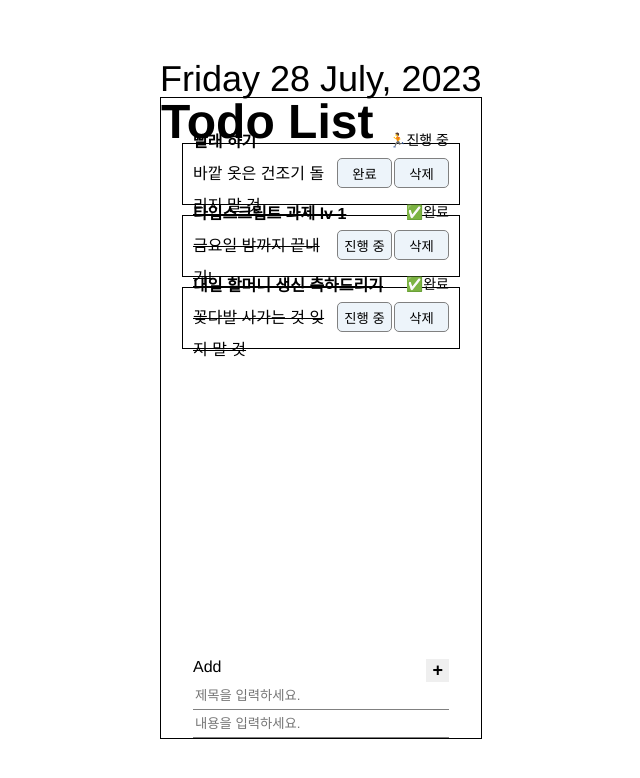
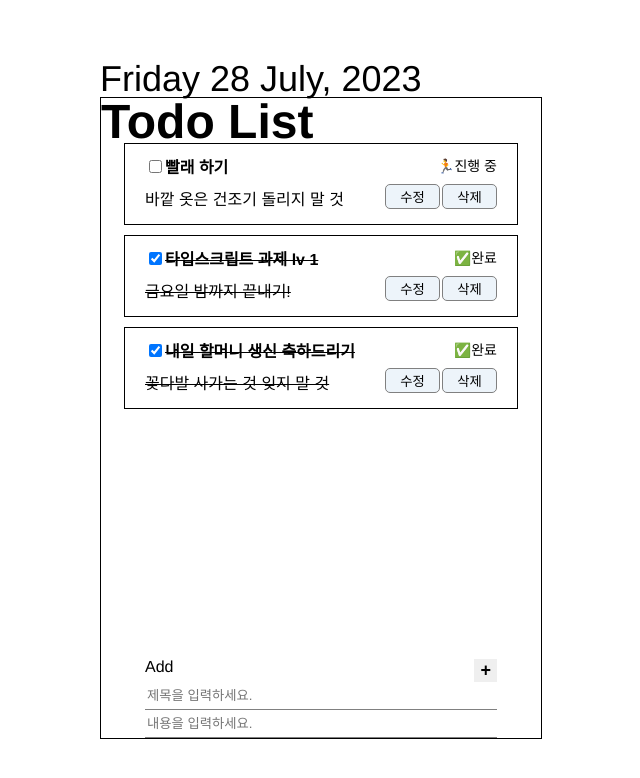
Before and after one commit to xoxojw/to-do-list-ts, a React (Create React App) app: page /main in a window 1280 px wide. Shown: the top 778 px of the page, without its empty margins (319-959 px from the left). Built offline with nearby package versions, Linux system fonts and the light colour scheme.

Commit message:
:recycle: 완료/진행중 토글 버튼 checkbox로 변경

```diff
--- a/src/components/layout/MainLayout.tsx
+++ b/src/components/layout/MainLayout.tsx
@@ -21,7 +21,7 @@ const MainLayout = () => {
 export default MainLayout;
 
 const StMainWrapper = styled.div`
-  width: 40vh;
+  width: 55vh;
   height: 80vh;
   border: 1px solid black;
   position: relative;
--- a/src/components/redux/modules/todoSlice.ts
+++ b/src/components/redux/modules/todoSlice.ts
@@ -43,9 +43,9 @@ const todoSlice = createSlice({
       state.todos = state.todos.filter(todo => todo.id !== action.payload);
     },
     toggleTodo: (state, action) => {
-      const todo = state.todos.find(todo => todo.id === action.payload);
-      if (todo) {
-        todo.isDone = !todo.isDone;
+      const index = state.todos.findIndex(todo => todo.id === action.payload.id);
+      if (index !== -1) {
+        state.todos[index] = { ...state.todos[index], isDone: !state.todos[index].isDone };
       }
     },
   }
--- a/src/components/todo/ListTodos.tsx
+++ b/src/components/todo/ListTodos.tsx
@@ -10,9 +10,8 @@ const ListTodos = () => {
   const sortedTodos = todos.slice().sort((a, b) => (a.isDone ? 1 : -1));
 
   // 완료여부(isDone) 토글
-  const handleToggle = (e: React.MouseEvent<HTMLButtonElement>, id: string) => {
-    e.preventDefault();
-    dispatch(toggleTodo(id));
+  const handleToggle = (e: React.ChangeEvent<HTMLInputElement>, id: string) => {
+    dispatch(toggleTodo({id, isDone: e.target.checked}));
   };
 
   // 삭제
@@ -27,15 +26,22 @@ const ListTodos = () => {
         return (
           <StTodoItem key={todo.id}>
             <StItemHeader>
-              <StTodoTitle isDone={todo.isDone}>{todo.title}</StTodoTitle>
-              <StTodoIsDone>{todo.isDone ? "✅완료" : "🏃진행 중"}</StTodoIsDone>
+              <StTodoTitle isDone={todo.isDone}>
+              <input
+                type="checkbox"
+                checked={todo.isDone}
+                onChange={(e) => handleToggle(e, todo.id)}
+              />
+                {todo.title}
+              </StTodoTitle>
+              <StTodoStatus>
+                <StTodoIsDone>{todo.isDone ? "✅완료" : "🏃진행 중"}</StTodoIsDone>
+              </StTodoStatus>
             </StItemHeader>
             <StItemBody>
               <StTodoContent isDone={todo.isDone}>{todo.content}</StTodoContent>
               <StBtnContainer>
-                <StBtn onClick={(e) => handleToggle(e, todo.id)}>
-                  {todo.isDone ? "진행 중" : "완료"}
-                </StBtn>
+                <StBtn>수정</StBtn>
                 <StBtn onClick={(e) => handleDelete(e, todo.id)}>삭제</StBtn>
               </StBtnContainer>
             </StItemBody>
@@ -56,7 +62,7 @@ const StTodoItem = styled.div`
   flex-direction: column;
   justify-content: center;
   margin: 5px;
-  padding: 10px;
+  padding: 20px;
   line-height: 2;
 `;
 
@@ -69,6 +75,10 @@ const StTodoTitle = styled.h3<{ isDone: boolean }>`
   font-weight: 700;
   text-decoration: ${(props) => (props.isDone ? "line-through" : "none")};
 `;
+
+const StTodoStatus = styled.div`
+  display: flex;
+`
 
 const StTodoIsDone = styled.p`
   font-size: 14px;
@@ -90,7 +100,7 @@ const StBtnContainer = styled.div`
 
 const StBtn = styled.button`
   width: 55px;
-  height: 30px;
+  height: 25px;
   background-color: #edf4fa;
   border: 1px solid gray;
   border-radius: 5px;
```
